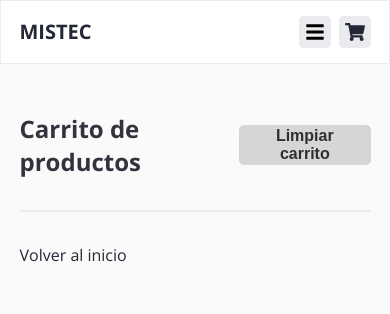
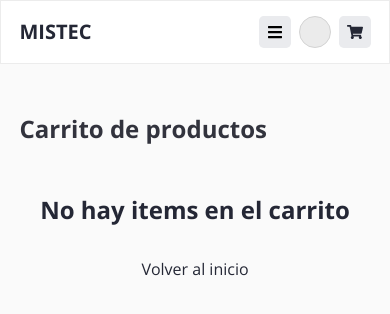
Before and after one commit to GuidoCarda/CODERSTORE-Cardarelli, a React (Create React App) app: page /cart in a window 390 px wide. Shown: the top 314 px of the page. Built offline with nearby package versions, Linux system fonts and the light colour scheme.

Commit message:
Completed Cart component - challenge class 11

```diff
--- a/public/index.html
+++ b/public/index.html
@@ -24,7 +24,7 @@
       work correctly both with client-side routing and a non-root public URL.
       Learn how to configure a non-root public URL by running `npm run build`.
     -->
-    <title>React App</title>
+    <title>Mistec</title>
   </head>
   <body>
     <noscript>You need to enable JavaScript to run this app.</noscript>
--- a/src/App.css
+++ b/src/App.css
@@ -8,18 +8,18 @@
   --font-secondary: rgb(100, 101, 119);
 
 }
-body{
-  overflow-x: hidden;
-  font-family: 'Open Sans', sans-serif;
-  background: var(--bg-clr)
-}
-html{
- margin-left: calc(100vw - 100%);
-}
+
 *{
   padding: 0;
   margin: 0;
   box-sizing: border-box;
+}
+
+body{
+  width: 100vw;
+  overflow-x: hidden;
+  font-family: 'Open Sans', sans-serif;
+  background: var(--bg-clr)
 }
 
 ul{
@@ -42,3 +42,20 @@ img{
   min-height: calc(100vh - 4rem);
   padding-block: 1rem 4rem;
 }
+
+.btn{
+  display: inline-flex;
+  align-items: center;
+  justify-content: center;
+  cursor: pointer;
+  height: 2.5rem;
+  padding-inline: 1.5rem;
+  border-radius: .3rem;
+  border: none;
+  font-size: 1rem;
+  font-weight: 600;
+}
+
+.btn-span{
+  width: 100%;
+}
--- a/src/components/Cart/Cart.css
+++ b/src/components/Cart/Cart.css
@@ -1,10 +1,19 @@
+.cart-header h2{
+  color: rgb(50, 51, 61);
+}
+
+.cart p{
+  color: rgb(115, 117, 134);
+  font-size: .875rem;
+}
 
 .cart-items{
   background: rgb(255, 255, 255);
+  padding : 1rem;
   border: 1px solid rgb(235, 235, 235);
   border-radius: .5rem;
   overflow: hidden;
-  margin-block: 2rem;
+  height: max-content;
 }
 
 .cart-header{
@@ -13,70 +22,148 @@
   align-items: center;
   justify-content: space-between;
 }
-.cart-header > button{
-  height: 2.5rem;
-  background: rgb(214, 214, 214);
-  color: rgb(47, 47, 47);
-  border: none;
-  border-radius: .3rem;
-  padding-inline: 1rem;
-  font-weight: 600;
-  font-size: 1rem;
-  cursor: pointer;
-}
-.cart-header h2{
-  color: rgb(50, 51, 61);
-}
-
-
-
-.cart-list p{
-  color: rgb(115, 117, 134);
-  font-size: .875rem;
-}
 
 .cart-item{
   display: flex;
   align-items: center;
-  justify-content: space-between;
   width: 100%;
-  padding: 2rem;
+  gap: 2rem;
+  margin-bottom: 2rem;
 }
-
+.cart-item:last-child{
+  margin-bottom: 0;
+}
+/*
 .cart-item:not(:last-child){
   border-bottom: 1px solid rgb(226, 226, 226);
 }
+*/
+.cart-item button{
+  height: 2.5rem;
+  width: 2.5rem;
+  display: grid;
+  place-content: center;
+  font-size: 1.5rem;
+  border-radius: .3rem;
+  border: 2px solid transparent;
+  cursor: pointer;
+  color: rgb(8, 8, 8);
+  background: rgb(255, 255, 255);
+}
 
-
-.cart-item button{
-  height: 2rem;
-  width: 2rem;
-  border-radius: .3rem;
-  border: 1px solid grey;
-  cursor: pointer;
-  color: white;
-  background: rgb(142, 140, 231);
+.cart-item button:hover{
+  background: rgb(241, 241, 241);
 }
 
 .cart-item-img{
-  width: 5rem;
+  width: 8rem;
+  height: 8rem;
+  object-fit: contain;
+  background: rgb(248, 248, 248);
+  padding: 1rem;
+  border-radius: .3rem;
 }
+
 
 .cart-item-detail{
   display: flex;
+  flex: 1;
   align-items: center;
   gap: 2rem;
 }
 
-@media screen and (max-width: 900px){
-  .cart-item,
+
+.empty-cart{
+  text-align: center;
+  margin-top: 3rem;
+}
+
+.empty-cart h2{
+  margin-bottom: 2rem ;
+}
+
+.cart-items-wrapper{
+  display: grid;
+  grid-template-columns: 1fr 300px;
+  gap: 2rem;
+  margin-block: 2rem;
+  border-radius: .3rem;
+}
+
+.cart-summary{
+  background: white;
+  padding: 1rem;
+  height: max-content;
+  border: 1px solid rgb(235, 235, 235);
+  border-radius: .3rem;
+}
+
+@media screen and (max-width: 600px) {
+  .cart-item-img{
+    width: 4rem;
+    height: 4rem;
+  }
   .cart-item-detail{
-    flex-direction: column;
+    gap: .5rem;
   }
 
-  .cart-item button{
-    height: 2rem;
-    width: 100%;
-    margin-top: 2rem;
+  .cart-item-detail h3{
+    font-size: 0.875rem;
+  }
+  .cart-item-detail p{
+    font-size: 0.6rem;
   }
 }
+
+
+@media screen and (max-width: 1200px){
+  .cart-items-wrapper{
+    grid-template-columns: 1fr;
+    gap: 1rem;
+  }
+  .cart-summary{
+    text-align: center;
+  }
+}
+
+.cart-summary h3{
+  margin-bottom: 1rem;
+}
+
+.cart-summary p{
+  font-size: 1.25rem;
+  color: black;
+  font-weight: bold;
+}
+
+.cart-summary > div{
+  width: 100%;
+  display: flex;
+  align-items: center;
+  justify-content: space-between;
+  margin-bottom: 1rem;
+}
+
+.cart-summary a{
+  margin-top: 1rem;
+  display: block;
+  width: 100%;
+  font-size: .875rem;
+  text-align: center;
+  font-weight: 600;
+  color: rgb(177, 177, 177);
+}
+
+.item-qty-control{
+  height: 2.5rem;
+  width: 4rem;
+  border-radius: .3rem;
+  font-size: 1rem;
+  border: 2px solid rgb(218, 218, 218);
+  padding-inline: .5rem;
+  outline: none;
+}
+
+.item-qty-control:focus{
+  border: 1px solid rgb(169, 170, 189);
+}
--- a/src/components/Cart/Cart.jsx
+++ b/src/components/Cart/Cart.jsx
@@ -2,6 +2,7 @@ import React from 'react'
 import { Link } from 'react-router-dom'
 import { useContext } from 'react/cjs/react.development'
 import { CartContext } from '../../context/CartContext'
+import { MdOutlineClose } from 'react-icons/md'
 import './Cart.css'
 
 const Cart = () => {
@@ -10,42 +11,56 @@ const Cart = () => {
 
   let cartTotal = 0;
   cart.map(item => cartTotal = cartTotal + (item.price * item.qty))
-  console.log(cart)
 
   const formatPrice = (price) =>{
     const config = new Intl.NumberFormat('en-US', {
       style: 'currency',
       currency: 'USD',
     })
-
     return config.format(price)
   }
 
   return (
-    <div className='container cart-list'>
+    <div className='container cart'>
       <header className='cart-header'>
         <h2>Carrito de productos</h2>
-        <button onClick={clear}>Limpiar carrito</button>
+        {cartTotal ? <button className='btn' onClick={clear}>Limpiar carrito</button> : null}
       </header>
+      {cartTotal ? <div className='cart-items-wrapper'>
         <div className="cart-items">
           {cart && cart.map( item => {
             return(
               <div key={item.id} className="cart-item">
                 <div className='cart-item-detail'>
                   <img src={item.pictureURL} alt="" className='cart-item-img' />
+                  <div>
                     <h3>{item.title}</h3>
                     <p>Cantidad: {item.qty}</p>
-                <p>P. unitario: {formatPrice(item.price)}</p>
-                <p>P. total: {formatPrice(item.price * item.qty)}</p>
                   </div>
-              <button onClick={()=> removeItem(item.id)}>x</button>
+                  <p>{formatPrice(item.price)}</p>
+                </div>
+                <button onClick={()=> removeItem(item.id)}><MdOutlineClose/></button>
               </div>
             )
           })}
         </div>
+        <div className='cart-summary'>
+          <h3>Resumen de compra</h3>
+          <div>
+            <span>Total: </span>
+            <p className='cart-total-price'>{formatPrice(cartTotal)}</p>
+          </div>
+          <button className='btn btn-span'>Finalizar compra</button>
+          <Link to='/'>o continua comprando</Link>
+        </div>
 
-      {cartTotal ? <h2>Total del carrito {formatPrice(cartTotal)}</h2> : null }
+      </div> : null}
+      {!cartTotal &&
+        <div className='empty-cart'>
+          <h2>No hay items en el carrito</h2>
           <Link className="cart-link" to='/'>Volver al inicio</Link>
+        </div>
+      }
     </div>
   )
 }
--- a/src/components/ItemCount/ItemCount.jsx
+++ b/src/components/ItemCount/ItemCount.jsx
@@ -13,7 +13,7 @@ const ItemCount = ({ stock, initial, onAdd }) => {
   return (
     <div className="itemcount-container">
       <div className="count-container">
-        <button className='control-btn' onClick={removeItem} disabled={count === 1 }><FaMinus/></button>
+        <button className='control-btn' onClick={removeItem} disabled={count === 1 || stock === 0 }><FaMinus/></button>
         <span>{count}</span>
         <button className='control-btn'  onClick={addItem} disabled={ count === stock || stock === 0}><FaPlus/></button>
       </div>
--- a/src/components/ItemDetail/ItemDetail.jsx
+++ b/src/components/ItemDetail/ItemDetail.jsx
@@ -19,6 +19,8 @@ const ItemDetail = ({item}) => {
   useEffect(() => {
     item.stock = item.stock - itemQty
   },[item, itemQty])
+
+  console.log('detail rendered')
 
   return (
     <>
--- a/src/components/NavBar/NavBar.css
+++ b/src/components/NavBar/NavBar.css
@@ -5,7 +5,7 @@ html{
 nav{
   height: 4rem;
   position: relative;
-  width: 100%;
+  width: 100;
   background: white;
   border: 1px solid #ececec;
 }
@@ -52,7 +52,6 @@ nav{
 
 
 .nav-links li > a.active {
-  /*background: rgb(88, 81, 155);*/
   color: #000;
   font-weight: 600;
 }
@@ -63,29 +62,25 @@ nav{
   gap: .5rem;
 }
 
-.nav-buttons > button,
-.cart-btn{
+.nav-btn{
   height: 2rem;
   width: 2rem;
   display: grid;
   place-content: center;
-  font-size: 1.25rem;
+  font-size: 1rem;
   border-radius: .3rem;
   border: none;
   cursor: pointer;
   background: rgb(234, 235, 238);
   user-select: none;
-}
-
-.nav-buttons .cart-btn{
   position: relative;
 }
 
-.nav-buttons .cart-btn:active{
-  transform: translateY(3px);
+.nav-btn:active{
+  transform: translateY(1px);
 }
 
-.nav-buttons .toggle-btn{
+.nav-btn.toggle-btn{
   display: none;
 }
 
@@ -125,13 +120,21 @@ nav{
     border-radius: .3rem;
   }
 
-  .nav-buttons .toggle-btn{
+  .nav-btn.toggle-btn{
     display: grid;
   }
 }
-
 
 .nav-links.active{
   opacity: 1;
   visibility: visible;
 }
+
+.user{
+  height: 2rem;
+  width: 2rem;
+  background: rgb(235, 235, 235);
+  border-radius: 50%;
+  border: 1px solid rgb(211, 211, 211);
+  overflow: hidden;
+}
--- a/src/components/NavBar/NavBar.jsx
+++ b/src/components/NavBar/NavBar.jsx
@@ -20,8 +20,9 @@ const NavBar = () => {
         </ul>
 
         <div className="nav-buttons">
-          <button className="toggle-btn" onClick={handleToggle}> <FaBars/> </button>
-          <NavLink to='/cart' className="cart-btn"><CartWidget/></NavLink>
+          <button className="nav-btn toggle-btn" onClick={handleToggle}> <FaBars/> </button>
+          <button className="user"></button>
+          <NavLink to='/cart' className="nav-btn"><CartWidget/></NavLink>
         </div>
       </div>
     </nav>
```
Lines whose indentation alone changed are shown as unchanged.
